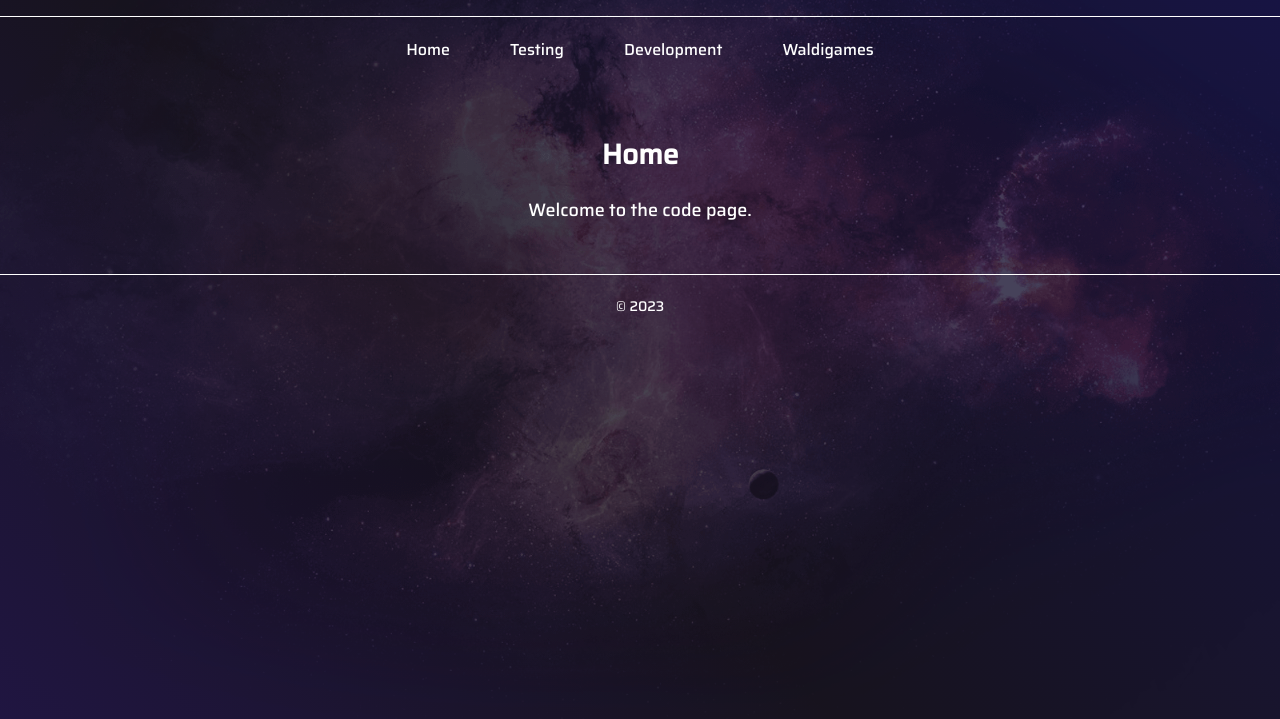
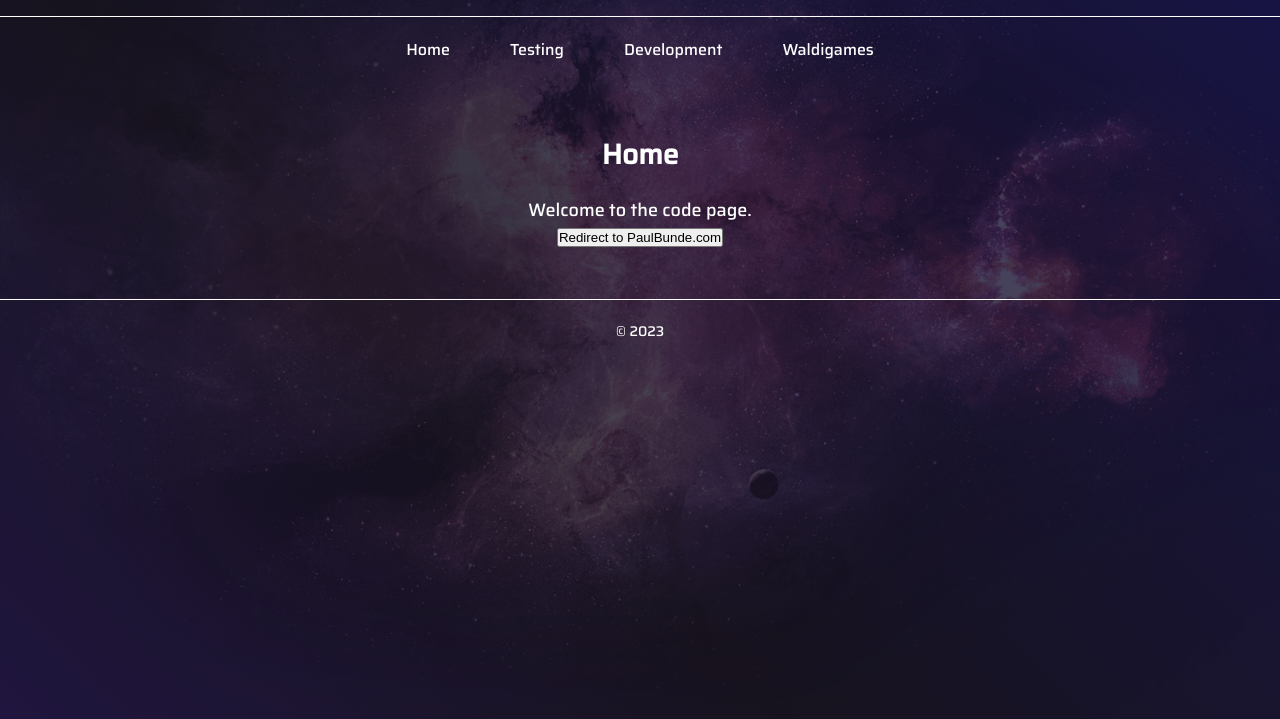
Before and after one commit to thegreeen/thegreeen.github.io, a plain HTML site: page index.html in a window 1280 px wide. Shown: the part 81-800 px from the top of the page. Drawn offline with Linux system fonts and the light colour scheme.

Commit message:
Update index.html

```diff
--- a/index.html
+++ b/index.html
@@ -5,6 +5,13 @@
     <title>Home</title>
     <link href="https://fonts.googleapis.com/css2?family=Saira:wght@500&display=swap" rel="stylesheet">
     <link rel="stylesheet" href="css/style.css">
+    <script>
+      function redirectToPaulBunde() {
+        if (confirm("You will be redirected to https://paulbunde.com")) {
+          window.location.href = "https://paulbunde.com";
+        }
+      }
+    </script>
   </head>
   <body>
     <header class="page-header">
@@ -21,6 +28,7 @@
     <main class="page-content">
       <h2>Home</h2>
       <p>Welcome to the code page.</p>
+      <button onclick="redirectToPaulBunde()">Redirect to PaulBunde.com</button>
     </main>
     <footer>
       <p>&copy; 2023</p>
```
